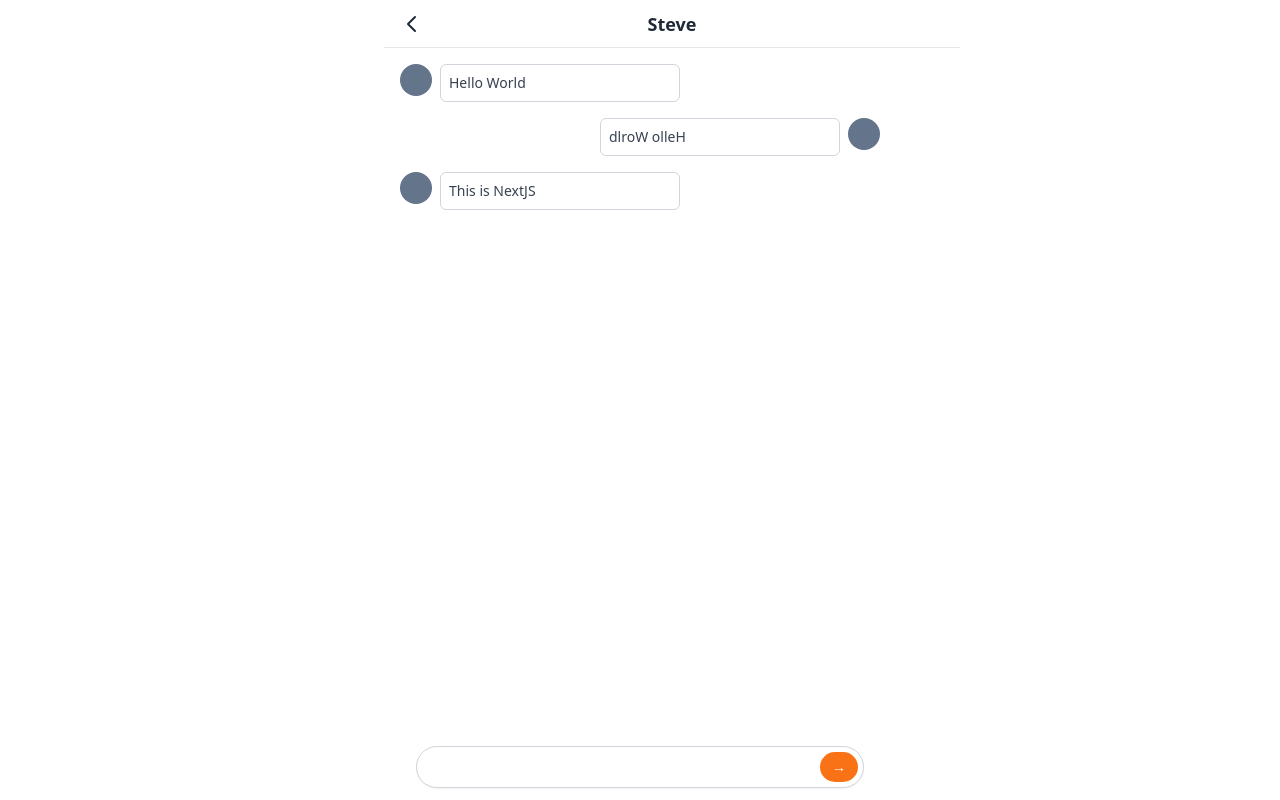
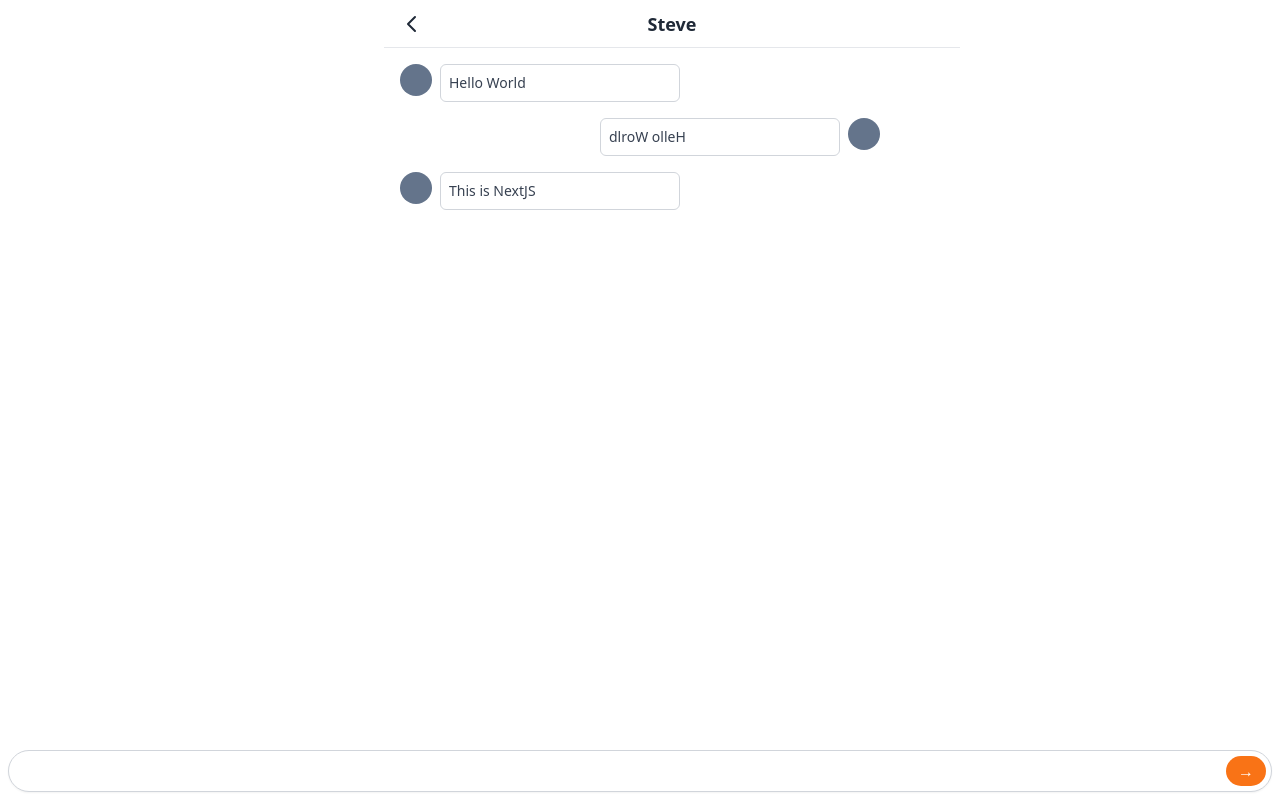
Before and after one commit to kimbro95/NextJS-CloneCoding, a Next.js app: page /chats/1 in a window 1280 px wide. Built offline with nearby package versions, Linux system fonts and the light colour scheme.

Commit message:
#5.18-2 Conclusions (  Add Component )

```diff
--- a/components/input.tsx
+++ b/components/input.tsx
@@ -1,7 +1,7 @@
 interface InputProps {
-    label: string;
-    name: string;
-    kind: "text" | "phone" | "price";
+    label?: string;
+    name?: string;
+    kind: "text" | "phone" | "price" | "chat";
     [key: string]: any;
 }
 
@@ -75,6 +75,27 @@ export default function Input({
                     </div>
                 ) : null
             }
+            {
+                kind === "chat" ? (
+                    <form className="fixed px-2 py-2 bg-white bottom-0 inset-x-0">
+                        <div className="flex items-center relative">
+                            <input
+                                type="text"
+                                className="shadow-sm rounded-full w-full border-gray-300 pr-12
+                    focus:ring-orange-500 focus:outline-none focus:border-orange-500"
+                            />
+                            <div className="absolute inset-y-0 flex py-1.5 pr-1.5 right-0">
+                                <button
+                                    className="flex items-center bg-orange-500 rounded-full px-3 text-white font-bold
+                        focus:ring-2 focus:ring-offset-2 focus:ring-orange-500
+                        hover:bg-orange-600 cursor-pointer"
+                                >&rarr;
+                                </button>
+                            </div>
+                        </div>
+                    </form>
+                ) : null
+            }
         </div>
     )
 }
--- a/pages/chats/[id].tsx
+++ b/pages/chats/[id].tsx
@@ -1,4 +1,5 @@
 import { NextPage } from "next";
+import Input from "../../components/input";
 import Layout from "../../components/layout";
 import Message from "../../components/message";
 
@@ -9,25 +10,7 @@ const ChatDetail: NextPage = () => {
                 <Message message="Hello World" />
                 <Message message="dlroW olleH" reversed />
                 <Message message="This is NextJS" />
-                <form className="fixed inset-x-0 bg-white bottom-0 py-3 px-2">
-                    <div className="flex relative items-center max-w-md w-full mx-auto">
-                        <input
-                            type="text"
-                            className="shadow-sm rounded-full w-full border-gray-300 pr-12
-                            focus:ring-orange-500 focus:outline-none focus:border-orange-500
-                            "
-                        />
-                        <div className="absolute flex inset-y-0 py-1.5 pr-1.5 right-0">
-                            <button
-                                className="flex items-center bg-orange-500 rounded-full px-3 text-sm text-white
-                                hover:bg-orange-600 focus:ring-offset-2 focus:ring-orange-500
-                                "
-                            >
-                                &rarr;
-                            </button>
-                        </div>
-                    </div>
-                </form>
+                <Input kind="chat" />
             </div>
         </Layout>
     );
--- a/pages/live/[id].tsx
+++ b/pages/live/[id].tsx
@@ -1,4 +1,5 @@
 import { NextPage } from "next";
+import Input from "../../components/input";
 import Layout from "../../components/layout";
 import Message from "../../components/message";
 
@@ -39,23 +40,7 @@ const LiveDetail: NextPage = () => {
                         <Message message="LOL!!!" />
                     </div>
                 </div>
-                <div className="fixed px-2 py-2 bg-white bottom-0 inset-x-0">
-                    <div className="flex items-center relative">
-                        <input
-                            type="text"
-                            className="shadow-sm rounded-full w-full border-gray-300 pr-12
-                    focus:ring-orange-500 focus:outline-none focus:border-orange-500"
-                        />
-                        <div className="absolute inset-y-0 flex py-1.5 pr-1.5 right-0">
-                            <button
-                                className="flex items-center bg-orange-500 rounded-full px-3 text-white font-bold
-                        focus:ring-2 focus:ring-offset-2 focus:ring-orange-500
-                        hover:bg-orange-600 cursor-pointer"
-                            >&rarr;
-                            </button>
-                        </div>
-                    </div>
-                </div>
+                <Input kind="chat" />
             </div>
         </Layout>
     )
```
